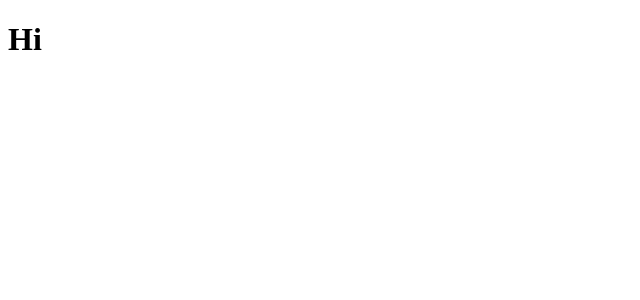
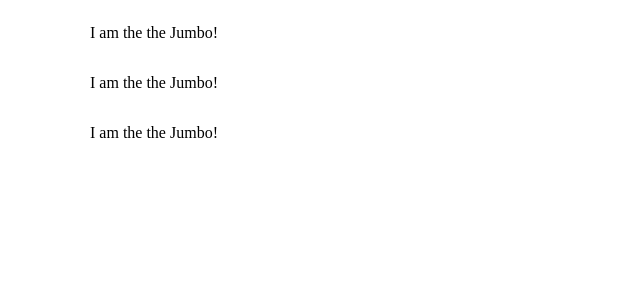
Before and after one commit to lucas-goldner/golden, a React (Create React App) app: page / in a window 1280 px wide. Shown: the top 300 px of the page, without its empty margins (0-640 px from the left). Built offline with nearby package versions, Linux system fonts and the light colour scheme.

Commit message:
Jumbo Mumbo Update

```diff
--- a/src/App.js
+++ b/src/App.js
@@ -1,9 +1,17 @@
 import React from "react";
+import Jumbotron from "./components/jumbotron"
+import jumboData from "./fixtures/jumbo"
 
 export default function App() {
   return (
     <>
-      <h1>Hi</h1>
+      <Jumbotron.Container>
+      {jumboData.map((item) => (
+        <Jumbotron key={item.id} direction={item.direction}>
+        <p>Hello</p>
+        </Jumbotron>
+      ))}
+      </Jumbotron.Container>
     </>
   );
 }
--- /dev/null
+++ b/src/components/jumbotron/index.js
@@ -0,0 +1,14 @@
+import React from "react";
+import {Container, Inner } from "./styles/jumbotron";
+
+export default function Jumbotron({children, direction = "row", ...restProps}) {
+  return (
+    <Inner direction={direction}>
+      <p>I am the the Jumbo!</p>
+    </Inner>
+  );
+}
+
+Jumbotron.Container = function JumbotronContainer({children, ...restProps}){
+  return <Container {...restProps}>{children}</Container>
+}
--- /dev/null
+++ b/src/components/jumbotron/styles/jumbotron.js
@@ -0,0 +1,17 @@
+import styled from "styled-components/macro";
+
+export const Inner = styled.div`
+    display: flex;
+    align-items: center;
+    flex-direction: ${({ direction }) => direction };
+    justify-content: space-between;
+    max-width: 1100px;
+    margin: auto;
+    width: 100%;
+
+    @media (max-width: 1000px){
+        flex-direction: column;
+    }
+`;
+
+export const Container = styled.div``;
--- /dev/null
+++ b/src/fixtures/jumbo.json
@@ -0,0 +1,26 @@
+[
+    {
+        "id": 1,
+        "title": "Enjoy on your TV.",
+        "subTitle": "Watch on smart TVs, PlayStation, Xbox, Chromecast, Apple TV, Blu-ray players and more.",
+        "image": "/images/misc/home-tv.jpg",
+        "alt": "Tiger King on Netlix",
+        "direction": "row"
+    },
+    {
+        "id": 2,
+        "title": "Download your programmes to watch on the go.",
+        "subTitle": "Save your data and watch all your favourites offline.",
+        "image": "/images/misc/home-mobile.jpg",
+        "alt": "Watch on mobile",
+        "direction": "row"
+    },
+    {
+        "id": 3,
+        "title": "Watch everywhere.",
+        "subTitle": "Stream unlimited films and TV programmes on your phone, tablet, laptop and TV without paying more.",
+        "image": "/images/misc/home-imac.jpg",
+        "alt": "Money Heist on Netflix",
+        "direction": "row"
+    }
+]
```
Also changed, not shown: src/fixtures/faqs.json (added, +27 -0 lines).
